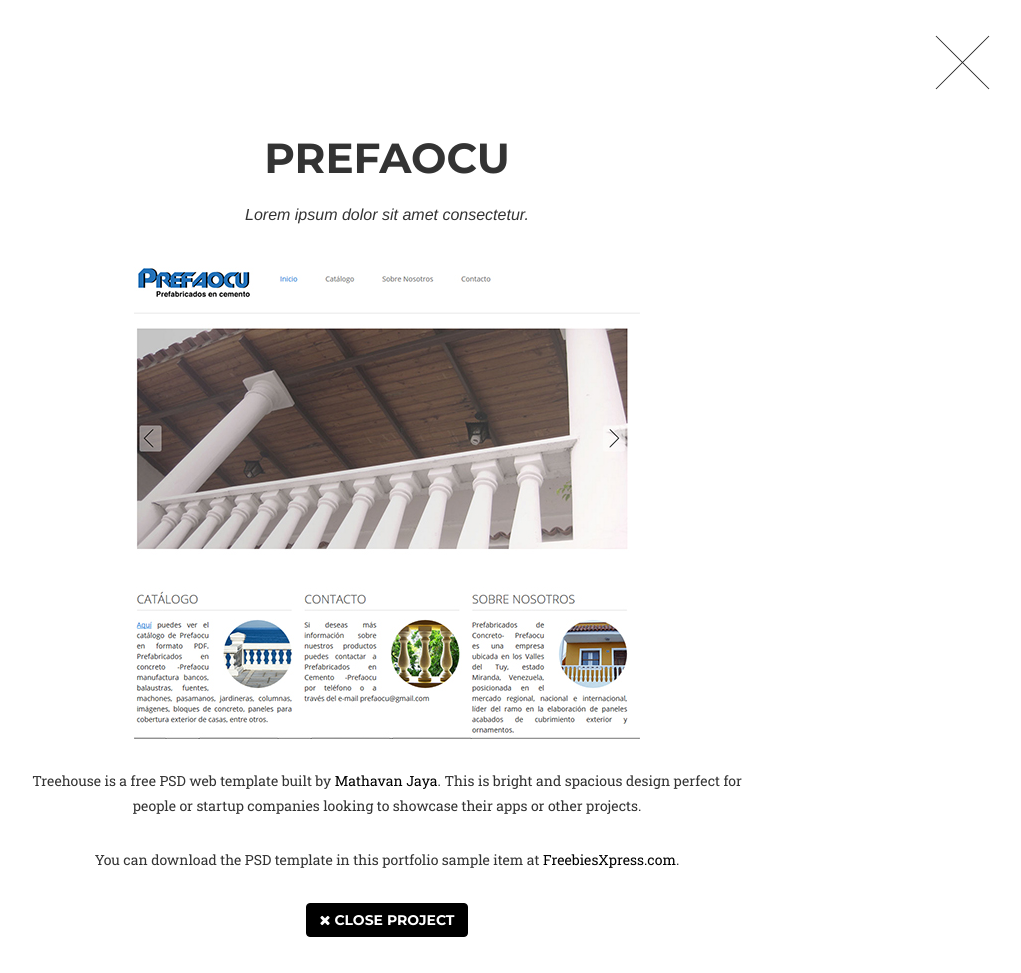
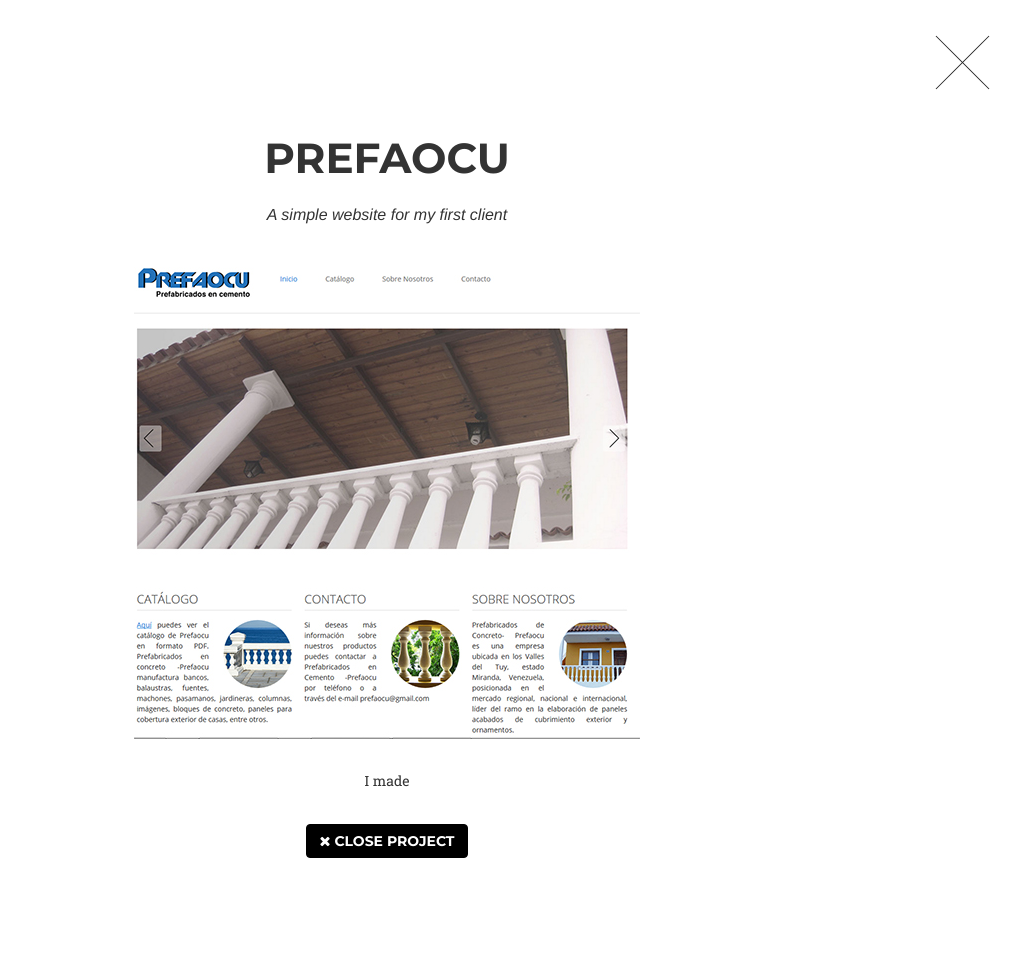
Before and after one commit to vivianareveron/vivianareveron.github.io, a PHP site: page / in a window 1280 px wide, after a click that opens the changed part. Shown: the whole page, without its empty margins (253-1274 px from the left). Run offline with PHP 8.4, Linux system fonts and the light colour scheme; some libraries are stand-ins or nearby versions; some web fonts are replaced.

Commit message:
Inception

```diff
--- a/css/agency.css
+++ b/css/agency.css
@@ -175,7 +175,7 @@
 }
 
 .navbar-default .navbar-brand {
-    font-family: "Kaushan Script","Helvetica Neue",Helvetica,Arial,cursive;
+    font-family: "Special Elite","Helvetica Neue",Helvetica,Arial,cursive;
     color: #ffffff;
 }
 
@@ -241,7 +241,7 @@
     }
 
     .navbar-default .navbar-brand {
-        font-size: 2em;
+        font-size: 1.7em;
         -webkit-transition: all .3s;
         -moz-transition: all .3s;
         transition: all .3s;
--- a/index.html
+++ b/index.html
@@ -18,9 +18,9 @@
     <link href="css/agency.css" rel="stylesheet">
 
     <!-- Custom Fonts -->
+    <link href='http://fonts.googleapis.com/css?family=Special+Elite&subset=latin,latin-ext' rel='stylesheet' type='text/css'>
     <link href="font-awesome/css/font-awesome.min.css" rel="stylesheet" type="text/css">
     <link href="http://fonts.googleapis.com/css?family=Montserrat:400,700" rel="stylesheet" type="text/css">
-    <link href='http://fonts.googleapis.com/css?family=Kaushan+Script' rel='stylesheet' type='text/css'>
     <link href='http://fonts.googleapis.com/css?family=Droid+Serif:400,700,400italic,700italic' rel='stylesheet' type='text/css'>
     <link href='http://fonts.googleapis.com/css?family=Roboto+Slab:400,100,300,700' rel='stylesheet' type='text/css'>
 
@@ -308,7 +308,7 @@
                 <div class="col-sm-3">
                     <div class="team-member">
                         <a href="#portfolioModal7" data-toggle="modal">
-                        <img src="img/jensen.jpg" class="img-responsive img-circle" alt=""></a>
+                        <img src="img/portfolio.jpg" class="img-responsive img-circle" alt=""></a>
                         <h4>Inception</h4>
                             <p class="text-muted">Don't you love meta-comments?</p>
                     </div>
@@ -468,10 +468,9 @@
                         <div class="modal-body">
                             <!-- Project Details Go Here -->
                             <h2>Prefaocu</h2>
-                            <p class="item-intro text-muted">Lorem ipsum dolor sit amet consectetur.</p>
-                            <img class="img-responsive img-centered" src="img/prefaocu-big.jpg" alt="">
-                            <p>Treehouse is a free PSD web template built by <a href="https://www.behance.net/MathavanJaya">Mathavan Jaya</a>. This is bright and spacious design perfect for people or startup companies looking to showcase their apps or other projects.</p>
-                            <p>You can download the PSD template in this portfolio sample item at <a href="http://freebiesxpress.com/gallery/treehouse-free-psd-web-template/">FreebiesXpress.com</a>.</p>
+                            <p class="item-intro text-muted">A simple website for my first client</p>
+                            <a  href="http://www.prefaocu.com/" target="_blank"><img class="img-responsive img-centered" src="img/prefaocu-big.jpg" alt=""></a>
+                            <p>I made</p>
                             <button type="button" class="btn btn-primary" data-dismiss="modal"><i class="fa fa-times"></i> Close Project</button>
                         </div>
                     </div>
@@ -577,7 +576,7 @@
                             <!-- Project Details Go Here -->
                             <h2>Learning Bootstrap</h2>
                             <p class="item-intro text-muted">Lorem ipsum dolor sit amet consectetur.</p>
-                            <img class="img-responsive img-centered" src="img/jensen-big.jpg" alt="">
+                            <img class="img-responsive img-centered" src="img/portfolio-big1.jpg" alt="">
                             <p>Dreams is a free PSD web template built by <a href="https://www.behance.net/MathavanJaya">Mathavan Jaya</a>. Dreams is a modern one page web template designed for almost any purpose. It’s a beautiful template that’s designed with the Bootstrap framework in mind.</p>
                             <p>You can download the PSD template in this portfolio sample item at <a href="http://freebiesxpress.com/gallery/dreams-free-one-page-web-template/">FreebiesXpress.com</a>.</p>
                             <button type="button" class="btn btn-primary" data-dismiss="modal"><i class="fa fa-times"></i> Close Project</button>
```
Also changed, not shown: img/portfolio-big.jpg (added), img/portfolio-big1.jpg (added), img/portfolio.jpg (added).
